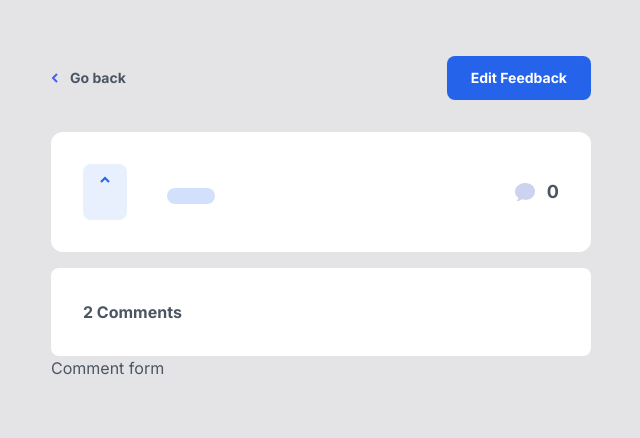
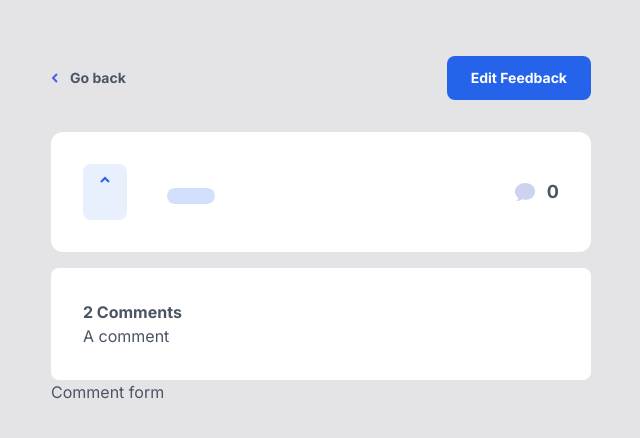
Before and after one commit to katsuragawaa/feedback-hub, a Vue app: page /feedback/details/1 in a window 1280 px wide. Shown: the top 438 px of the page, without its empty margins (319-959 px from the left). Built offline with nearby package versions, Linux system fonts and the light colour scheme; no server answers; the database is empty.

Commit message:
Create comment component

```diff
--- /dev/null
+++ b/src/pages/feedback/comment-list/Comment.vue
@@ -0,0 +1 @@
+<template><div>A comment</div></template>
--- a/src/pages/feedback/comment-list/CommentList.vue
+++ b/src/pages/feedback/comment-list/CommentList.vue
@@ -1,7 +1,11 @@
-<script setup lang="ts"></script>
+<script setup lang="ts">
+import Comment from './Comment.vue';
+</script>
 
 <template>
   <div class="rounded-lg bg-white p-8">
     <div class="font-bold">2 Comments</div>
+
+    <Comment />
   </div>
 </template>
```
